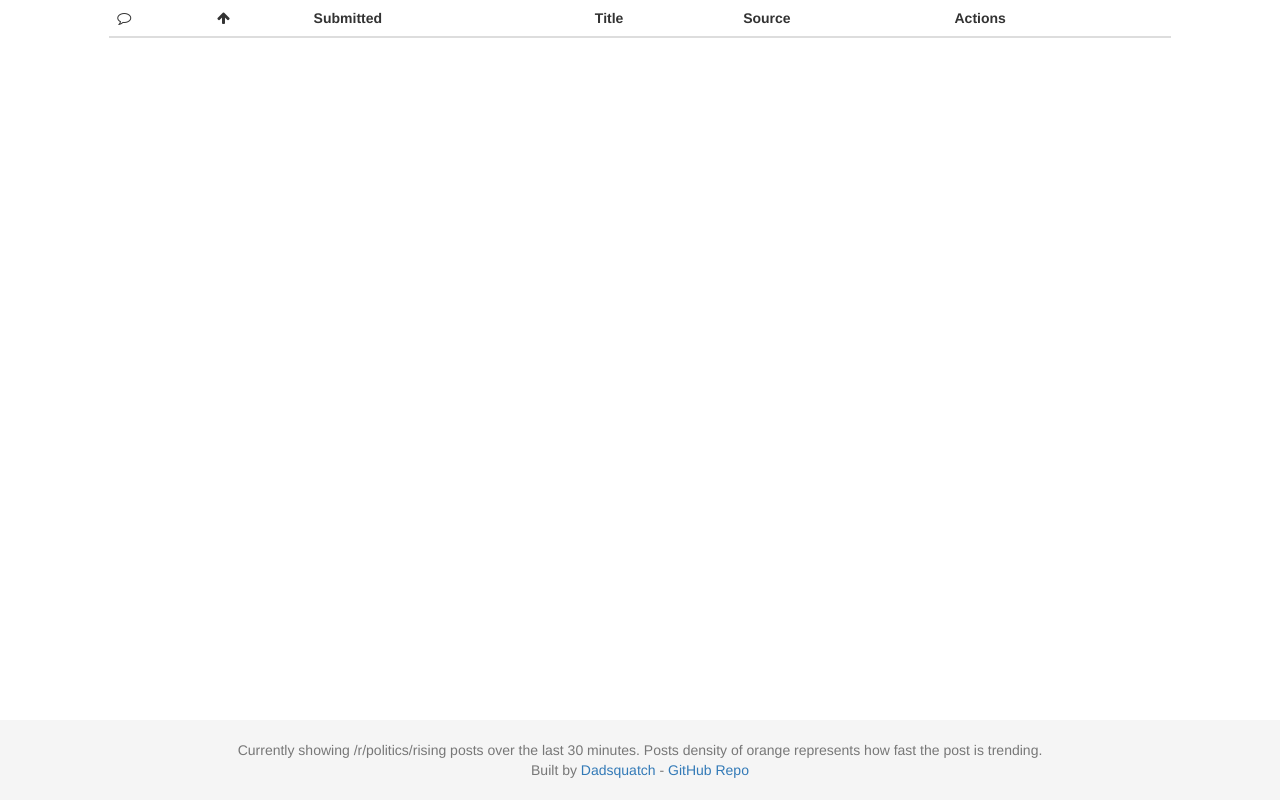
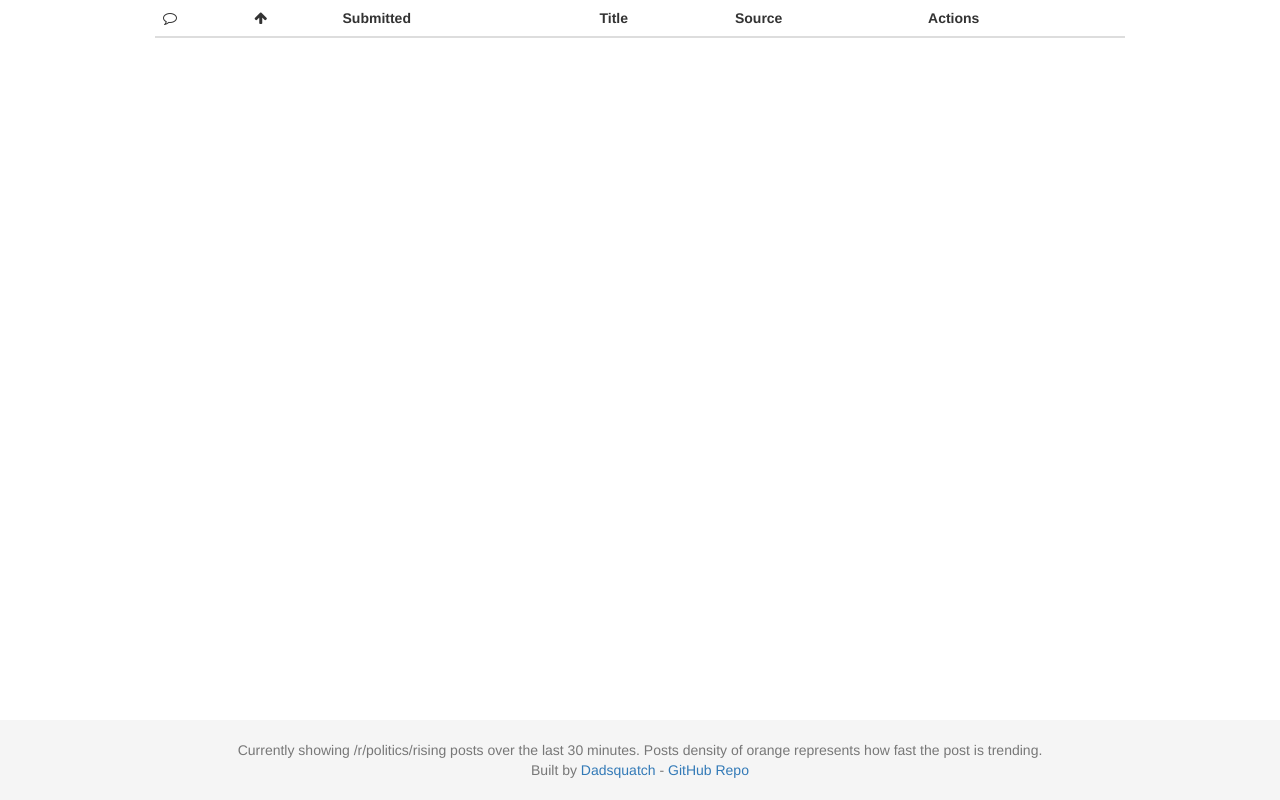
Before and after one commit to dadsquatch/f5oclock, a website: page views/index.html in a window 1280 px wide. Drawn offline with nearby package versions, Linux system fonts and the light colour scheme; some packages are replaced by stand-ins of ours; files that its build step writes are made by us from their sources; no server answers; a script that the page names is missing.

Commit message:
Fix main container markup, add styles to avoid horizontal scrolling on mobile

```diff
--- a/public/css/custom.css
+++ b/public/css/custom.css
@@ -6,6 +6,11 @@ html {
 body {
   /* Margin bottom by footer height */
   margin-bottom: 120px;
+}
+
+.main-container {
+  padding: 0;
+  overflow: hidden;
 }
 
 /* My Custom Written Styles */
--- a/views/index.html
+++ b/views/index.html
@@ -33,7 +33,7 @@
     </script>
   </head>
   <body ng-app="myApp" ng-controller="myCtrl">
-    <div style="container">
+    <div class="main-container container">
       <div class="row">
         <div class="col-md-10 col-md-offset-1">
           <table class="table table-sm">
```
